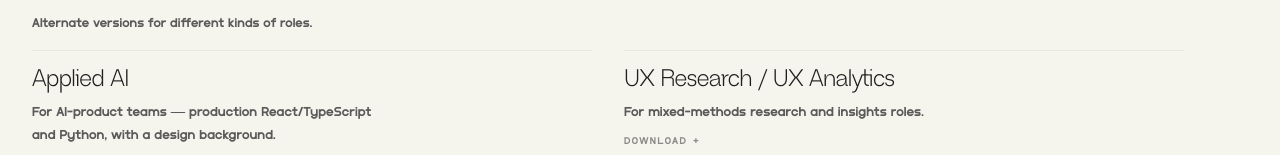
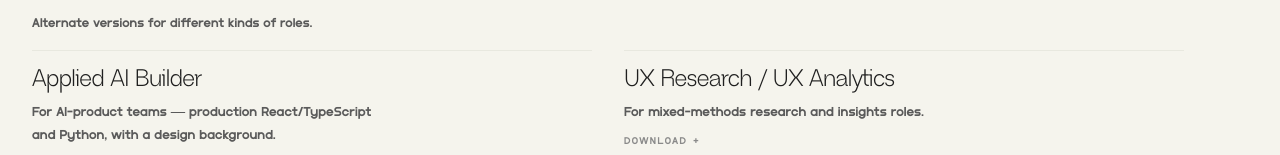
Before and after one commit to arindamshivatrip/P2, a Next.js app: page /cv in a window 1280 px wide. Shown: the part 568-723 px from the top of the page. Built offline with nearby package versions, Linux system fonts and the light colour scheme.

Commit message:
Rename Applied AI CV listing to Applied AI Builder
Co-Authored-By: Claude Opus 5.5 <noreply@anthropic.com>

```diff
--- a/src/data/cv.ts
+++ b/src/data/cv.ts
@@ -27,7 +27,7 @@ export const cvPageContent = {
 
 export const cvVersions: CvVersion[] = [
   {
-    title: "Applied AI",
+    title: "Applied AI Builder",
     description:
       "For AI-product teams — production React/TypeScript and Python, with a design background.",
     href: "/files/arindam-tripathi-applied-ai-cv.pdf",
```
